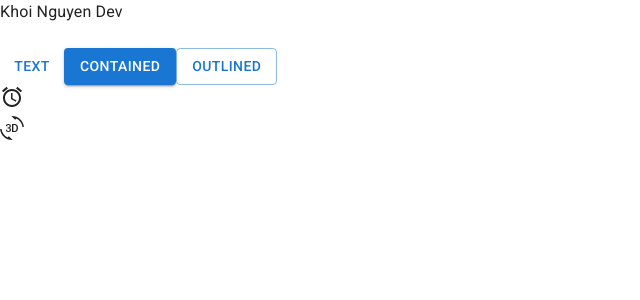
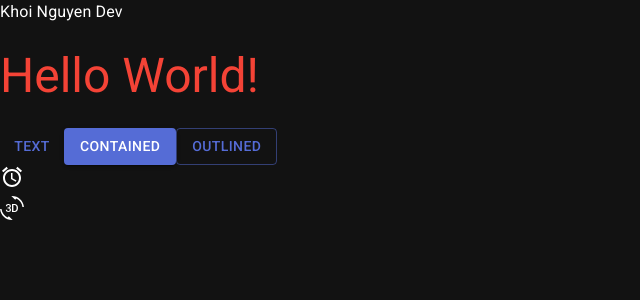
Before and after one commit to KhoiNguyen021104/my-trello, a React (Vite) app: page / in a window 1280 px wide. Shown: the top 300 px of the page, without its empty margins (0-640 px from the left). Built offline with nearby package versions, Linux system fonts and the light colour scheme.

Commit message:
Config MUI them

```diff
--- a/src/App.jsx
+++ b/src/App.jsx
@@ -1,11 +1,14 @@
 import Button from '@mui/material/Button'
 import AccessAlarmIcon from '@mui/icons-material/AccessAlarm'
 import ThreeDRotation from '@mui/icons-material/ThreeDRotation'
+import Typography  from '@mui/material/Typography'
 
 function App() {
   return (
     <>
       <div>Khoi Nguyen Dev</div>
+      <br />
+      <Typography variant="h3" color="text.secondary">Hello World!</Typography>
       <br />
       <Button variant="text">Text</Button>
       <Button variant="contained">Contained</Button>
--- a/src/main.jsx
+++ b/src/main.jsx
@@ -2,11 +2,14 @@ import React from 'react'
 import ReactDOM from 'react-dom/client'
 import App from './App.jsx'
 import CssBaseline from '@mui/material/CssBaseline'
-
+import { ThemeProvider } from '@mui/material/styles'
+import theme from './theme'
 
 ReactDOM.createRoot(document.getElementById('root')).render(
   <React.StrictMode>
-    <CssBaseline />
-    <App />
+    <ThemeProvider theme={theme}>
+      <CssBaseline />
+      <App />
+    </ThemeProvider>
   </React.StrictMode>
 )
--- /dev/null
+++ b/src/theme.js
@@ -0,0 +1,22 @@
+import { createTheme } from '@mui/material/styles'
+import { blue, red, yellow } from '@mui/material/colors'
+
+const theme = createTheme({
+  palette: {
+    mode: 'dark',
+    primary: {
+      main: '#556cd6'
+    },
+    secondary: {
+      main: '#19857b'
+    },
+    error: {
+      main: red.A400
+    },
+    text: {
+      secondary: red[500]
+    }
+  }
+})
+
+export default theme
```
